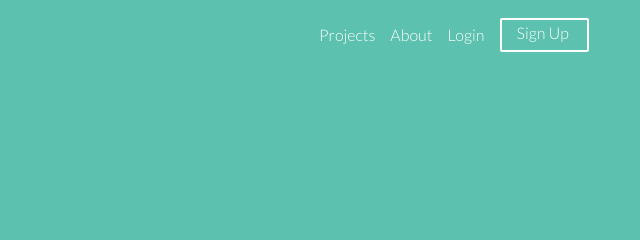
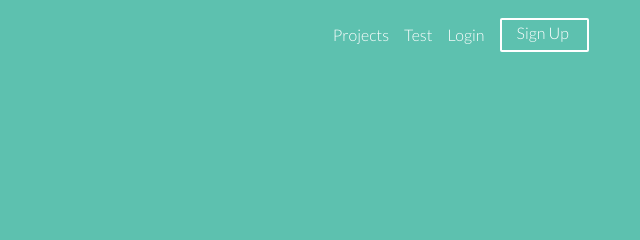
Before and after one commit to jdtdesigns/kindredbay, a website: page index.html in a window 1280 px wide. Shown: the top 240 px of the page, 640-1280 px from the left. Drawn offline with Linux system fonts and the light colour scheme.

Commit message:
changed link text

```diff
--- a/index.html
+++ b/index.html
@@ -15,7 +15,7 @@
 	       		</div>
 	       		<nav class="row column-center">
 	       			<a href="#">Projects</a>
-	       			<a href="#">About</a>
+	       			<a href="#">Test</a>
 	       			<a href="#">Login</a>
 	       			<a href="#">Sign Up</a>
 	       		</nav>
```
